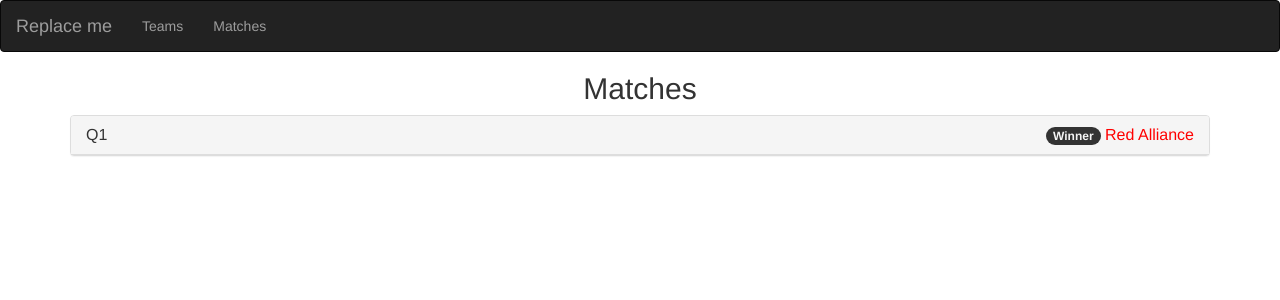
After one commit to csherling/StuyPulseStrategy, a Flask app: page /matches in a window 1280 px wide. The commit adds this page. Shown: the top 300 px of the page. Run offline with Flask 2, Linux system fonts and the light colour scheme; some libraries are stand-ins or nearby versions.

Commit message:
Add proof-of-concept for viewing matches

```diff
--- a/server/api/team.py
+++ b/server/api/team.py
@@ -28,7 +28,7 @@ def add_team(tid):
         db.session.commit()
 
 def delete_team(tid):
-    team = Teams.query.filter_by(tid=tid).first()
+    team = get_team(tid)
     with app.app_context():
         db.session.delete(team)
         db.session.commit()
@@ -36,3 +36,7 @@ def delete_team(tid):
 def get_teams():
     teams = Teams.query.all();
     return teams
+
+def get_team(tid):
+    team = Teams.query.filter_by(tid=tid).first()
+    return team
--- a/server/app.py
+++ b/server/app.py
@@ -20,12 +20,16 @@ def index():
     return render_template("index.html")
 
 @app.route("/teams", methods=["GET", "POST"])
-def teams():
-    return render_template("teams.html", teams=api.team.get_teams())
+@app.route("/teams/<tid>", methods=["GET", "POST"])
+def teams(tid=None):
+    if tid is None:
+        return render_template("teams.html", teams=api.team.get_teams())
+    else:
+        return render_template("view_team.html", team=api.team.get_team(tid))
 
-@app.route("/sheets", methods=["GET", "POST"])
+@app.route("/matches", methods=["GET", "POST"])
 def sheets():
-    return render_template("sheets.html")
+    return render_template("matches.html")
 
 if __name__ == "__main__":
     app.debug = "--debug" in sys.argv
--- /dev/null
+++ b/server/static/css/main.css
@@ -0,0 +1 @@
+no-underline a, a:hover {text-decoration:none !important;}.red{color: red;}.blue{color: blue;}
--- a/server/templates/base.html
+++ b/server/templates/base.html
@@ -5,6 +5,7 @@
     <meta name="viewport" content="width=device-width, initial-scale=1">
     <!-- The above 3 meta tags *must* come first in the head; any other head content must come *after* these tags -->
 
+    <link href="{{ url_for('static', filename='css/main.css') }}" rel="stylesheet">
     <link href="{{ url_for('static', filename='css/bootstrap.min.css') }}" rel="stylesheet">
     <script src="{{ url_for('static', filename='js/jquery-2.1.4.min.js') }}"></script>
     <script src="{{ url_for('static', filename='js/bootstrap.min.js') }}"></script>
@@ -27,7 +28,7 @@
             <div id="navbar" class="navbar-collapse collapse">
                 <ul class="nav navbar-nav">
                     <li><a href="/teams">Teams</a></li>
-                    <li><a href="/sheets">Sheets</a></li>
+                    <li><a href="/matches">Matches</a></li>
                 </ul>
             </div>
         </div>
--- /dev/null
+++ b/server/templates/matches.html
@@ -0,0 +1,33 @@
+{% extends "base.html" %}
+
+{% block body %}
+<center>
+    <h2>Matches</h2>
+</center>
+
+<div class="container">
+    <div class="panel panel-default">
+        <div class="panel-heading">
+            <h4 class="panel-title">
+                <a class="no-underline" data-toggle="collapse" style="display: block" href="#q1">Q1
+                    <span style="float: right">
+                    <div class="badge">Winner</div>
+                    <span style="color: red">Red Alliance</span>
+                </a>
+            </h4>
+        </div>
+        <div id="q1" class="panel-collapse collapse">
+            <div class="panel-body">
+                <div class="col-sm-12">
+                    <a class="col-sm-2 red" href="/sheet/694">694</a>
+                    <a class="col-sm-2 red" href="/sheet/694">694</a>
+                    <a class="col-sm-2 red" href="/sheet/694">694</a>
+                    <a class="col-sm-2 blue" href="/sheet/694">694</a>
+                    <a class="col-sm-2 blue" href="/sheet/694">694</a>
+                    <a class="col-sm-2 blue" href="/sheet/694">694</a>
+                </div>
+            </div>
+        </div>
+    </div>
+</div>
+{% endblock body %}
```
Also changed, not shown: server/templates/view_team.html (added, +13 -0 lines).
